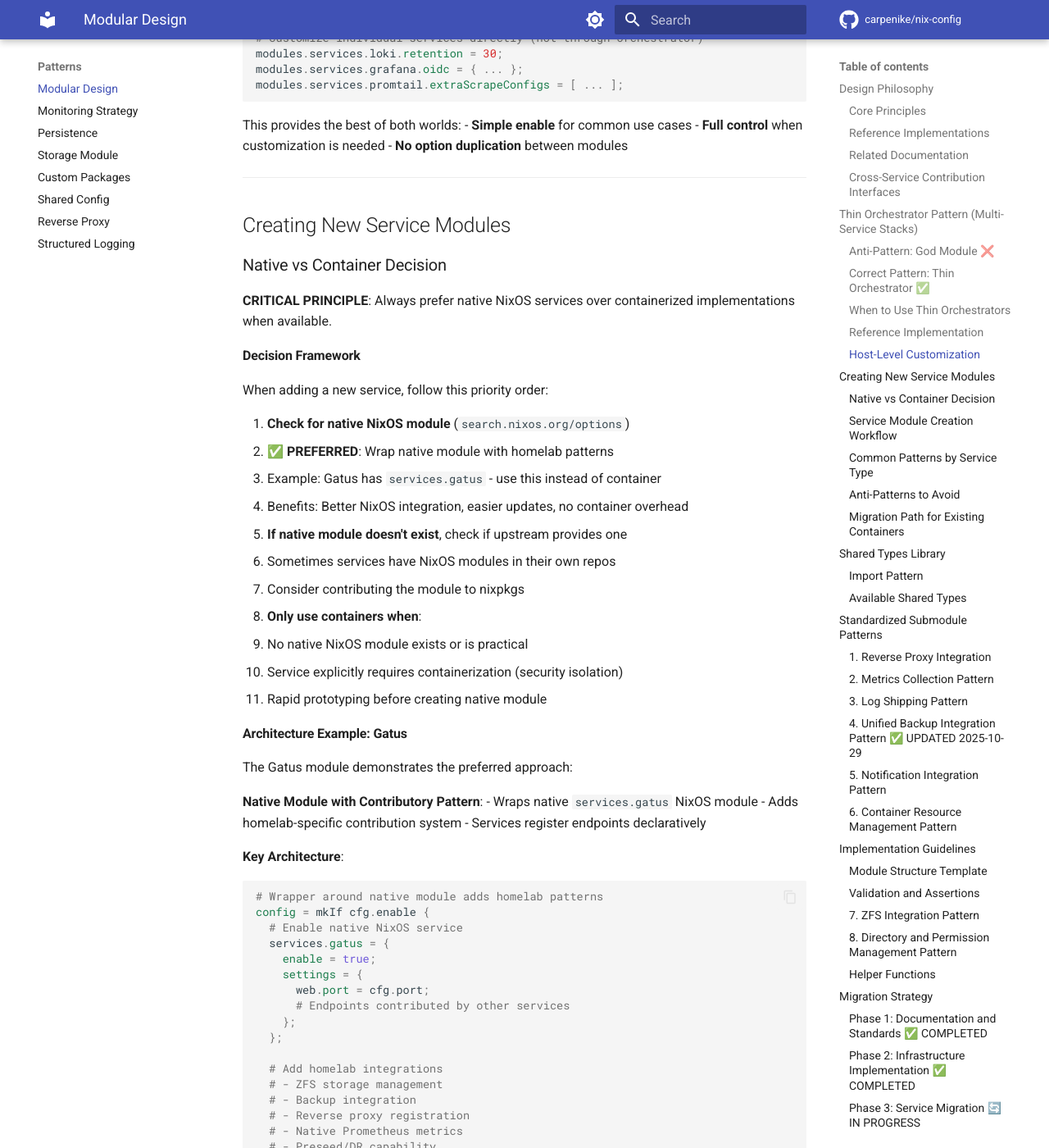
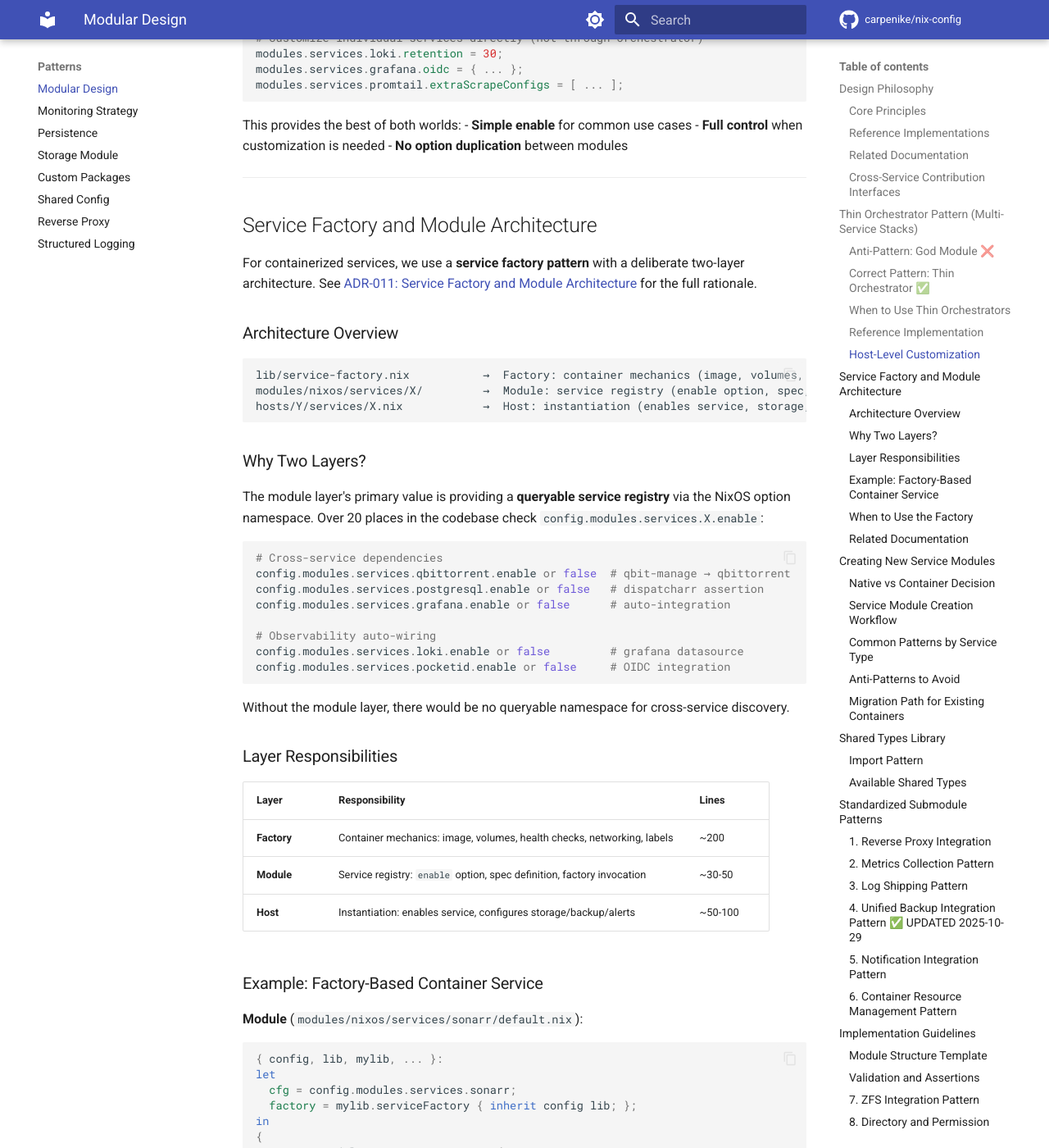
Before and after one commit to carpenike/nix-config, an MkDocs documentation site: the page built from docs/modular-design-patterns.md, in a window 1280 px wide and 1400 px high, scrolled down 4013 px. Shown: the whole window at 82% size. Built offline with MkDocs 1.6.1 and Material for MkDocs 9.7.7, drawn with Linux system fonts in a browser that asks for light colours; comment, search, counter and statistics services are not loaded; some of the changed text lies outside the part shown.

Commit message:
docs: document service factory pattern in design patterns and copilot instructions
modular-design-patterns.md:
- Add 'Service Factory and Module Architecture' section
- Document why two-layer architecture is needed (queryable service registry)
- Include layer responsibilities table and code examples
- Reference ADR-011 and ADR-010

copilot-instructions.md:
- Add two-layer architecture to Preferred Patterns
- Update Recent Changes with ADR-011
- Update last reviewed date

````diff
--- a/docs/modular-design-patterns.md
+++ b/docs/modular-design-patterns.md
@@ -158,6 +158,110 @@ This provides the best of both worlds:
 - **Simple enable** for common use cases
 - **Full control** when customization is needed
 - **No option duplication** between modules
+
+---
+
+## Service Factory and Module Architecture
+
+For containerized services, we use a **service factory pattern** with a deliberate two-layer architecture. See [ADR-011: Service Factory and Module Architecture](./adr/011-service-factory-module-architecture.md) for the full rationale.
+
+### Architecture Overview
+
+```
+lib/service-factory.nix           →  Factory: container mechanics (image, volumes, health checks)
+modules/nixos/services/X/         →  Module: service registry (enable option, spec, cross-service discovery)
+hosts/Y/services/X.nix            →  Host: instantiation (enables service, storage, backup, alerts)
+```
+
+### Why Two Layers?
+
+The module layer's primary value is providing a **queryable service registry** via the NixOS option namespace. Over 20 places in the codebase check `config.modules.services.X.enable`:
+
+```nix
+# Cross-service dependencies
+config.modules.services.qbittorrent.enable or false  # qbit-manage → qbittorrent
+config.modules.services.postgresql.enable or false   # dispatcharr assertion
+config.modules.services.grafana.enable or false      # auto-integration
+
+# Observability auto-wiring
+config.modules.services.loki.enable or false         # grafana datasource
+config.modules.services.pocketid.enable or false     # OIDC integration
+```
+
+Without the module layer, there would be no queryable namespace for cross-service discovery.
+
+### Layer Responsibilities
+
+| Layer | Responsibility | Lines |
+|-------|----------------|-------|
+| **Factory** | Container mechanics: image, volumes, health checks, networking, labels | ~200 |
+| **Module** | Service registry: `enable` option, spec definition, factory invocation | ~30-50 |
+| **Host** | Instantiation: enables service, configures storage/backup/alerts | ~50-100 |
+
+### Example: Factory-Based Container Service
+
+**Module** (`modules/nixos/services/sonarr/default.nix`):
+```nix
+{ config, lib, mylib, ... }:
+let
+  cfg = config.modules.services.sonarr;
+  factory = mylib.serviceFactory { inherit config lib; };
+in
+{
+  options.modules.services.sonarr = {
+    enable = lib.mkEnableOption "sonarr media manager";
+    # Minimal options - factory handles the rest
+  };
+
+  config = lib.mkIf cfg.enable (factory.mkService {
+    name = "sonarr";
+    spec = {
+      image = "ghcr.io/home-operations/sonarr:latest";
+      ports = [ { host = 8989; container = 8989; } ];
+      # ... full spec
+    };
+  });
+}
+```
+
+**Host** (`hosts/forge/services/sonarr.nix`):
+```nix
+{ config, lib, ... }:
+let
+  forgeDefaults = import ../lib/defaults.nix { inherit config lib; };
+  serviceEnabled = config.modules.services.sonarr.enable or false;
+in
+{
+  config = lib.mkMerge [
+    { modules.services.sonarr.enable = true; }
+
+    (lib.mkIf serviceEnabled {
+      # Co-located infrastructure
+      modules.storage.datasets.services.sonarr = { ... };
+      modules.backup.sanoid.datasets."tank/services/sonarr" = forgeDefaults.mkSanoidDataset "sonarr";
+      modules.alerting.rules."sonarr-service-down" = forgeDefaults.mkServiceDownAlert "sonarr" "Sonarr" "media manager";
+    })
+  ];
+}
+```
+
+### When to Use the Factory
+
+✅ **Use service factory when**:
+- Container-based service (OCI image)
+- Service follows common patterns (single container, HTTP port, health check)
+- Needs standard integrations (Prometheus labels, health monitoring)
+
+❌ **Don't use factory when**:
+- Native NixOS service available (prefer wrapping native module)
+- Complex multi-container setup (use custom configuration)
+- Service has unusual requirements not covered by factory
+
+### Related Documentation
+
+- [ADR-011: Service Factory and Module Architecture](./adr/011-service-factory-module-architecture.md)
+- [ADR-010: Cross-Module Dependency Patterns](./adr/010-cross-module-dependency-patterns.md)
+- `lib/service-factory.nix` - Factory implementation
 
 ---
 
````
Also changed, not shown: .github/copilot-instructions.md.
